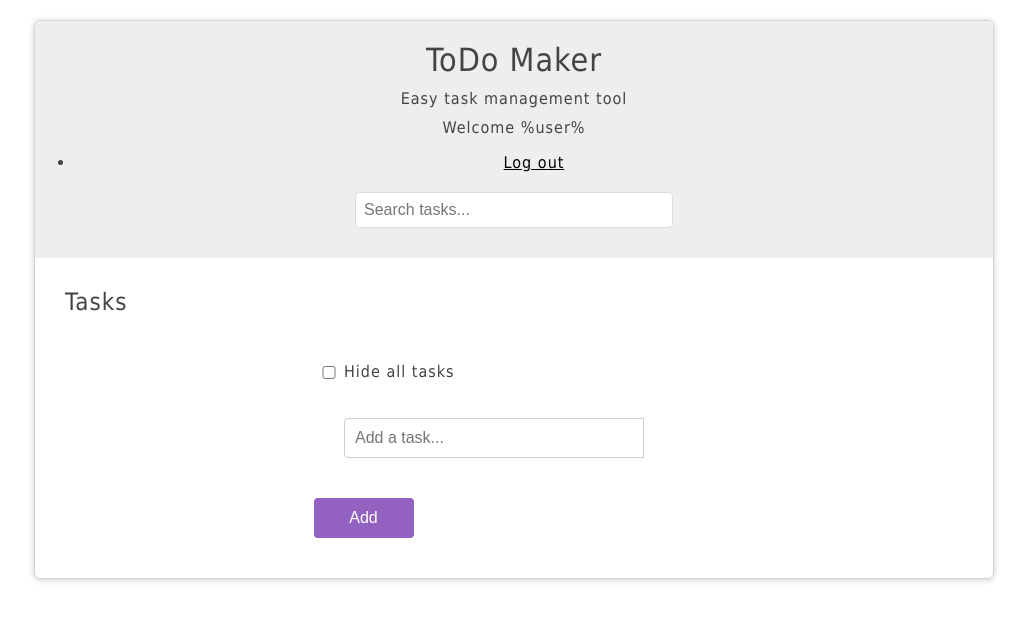
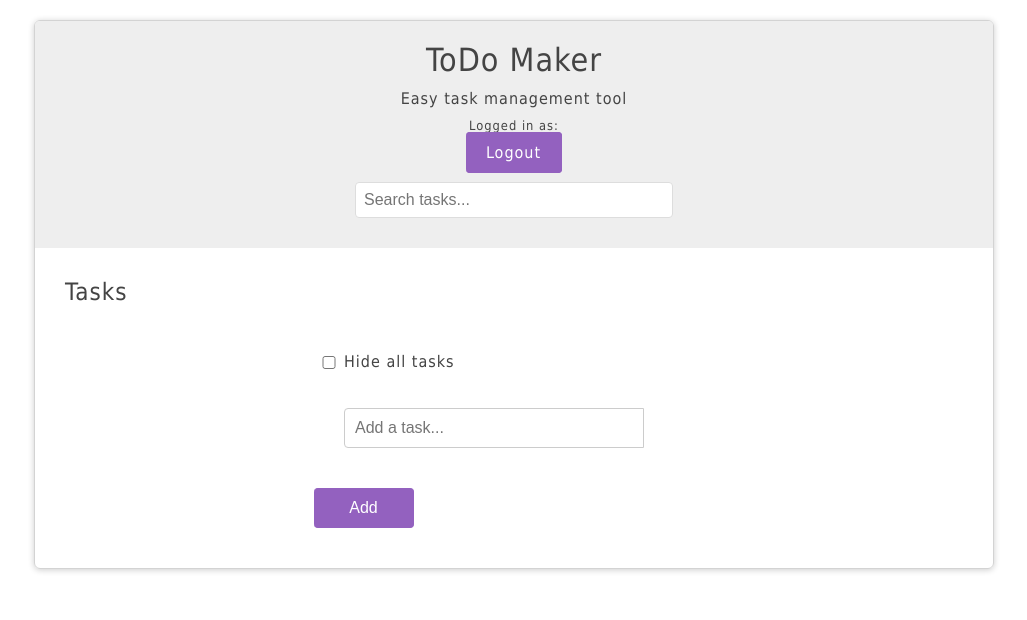
Before and after one commit to degrootruben/todo-maker, a website: page public/views/tasks.html in a window 1280 px wide. Shown: the whole page, without its empty margins (126-1153 px from the left). Drawn offline with Linux system fonts and the light colour scheme; no server answers.

Commit message:
Added email cookie so that we can display 'Logged in as: EMAIL'

```diff
--- a/app.js
+++ b/app.js
@@ -30,7 +30,6 @@ mongoose.connect(dbURI, { useNewUrlParser: true, useUnifiedTopology: true, useCr
         console.log("Connected to MongoDB-database");
     }).catch(err => console.log(err));
 
-
 // Routes
 app.get("*", checkUser);
 app.use(mainRoutes);
--- a/controllers/authController.js
+++ b/controllers/authController.js
@@ -51,6 +51,7 @@ module.exports.login_post = async (req, res) => {
         const user = await User.login(email, password);
         const token = createToken(user._id);
         res.cookie("JWT", token, { httpOnly: true, maxAge: maxAgeOfJWT * 1000 });
+        res.cookie("EMAIL", email, { maxAge: maxAgeOfJWT * 1000 });
         res.status(200).json({ user: user._id });
     }
     catch (err) {
--- a/public/frontendTaskLogic.js
+++ b/public/frontendTaskLogic.js
@@ -1,6 +1,9 @@
 document.addEventListener("DOMContentLoaded", () => {
     // Load tasks into DOM upon loading page
     const todoListDOM = document.querySelector("#task-list ul");
+    const email = getCookie("EMAIL");
+    const welcomeMessage = document.querySelector(".welcome-message");
+    welcomeMessage.innerHTML = `Logged in as: ${email}`;
 
     getTasks();
     async function getTasks() {
@@ -111,4 +114,22 @@ document.addEventListener("DOMContentLoaded", () => {
 
         });
     });
+
+    function getCookie(cname) {
+        let name = cname + "=";
+        let decodedCookie = decodeURIComponent(document.cookie);
+        let ca = decodedCookie.split(';');
+
+        for(let i = 0; i < ca.length; i++) {
+            let c = ca[i];
+
+            while (c.charAt(0) == ' ') {
+                c = c.substring(1);
+            }
+            if (c.indexOf(name) == 0) {
+                return c.substring(name.length, c.length);
+            }
+        }
+        return "";
+    }
 });
--- a/public/styles.css
+++ b/public/styles.css
@@ -147,3 +147,22 @@ ul#auth-ul li {
     display: inline;
     padding-left: 50px;
 }
+
+.welcome-message {
+    font-size: 0.8em;
+}
+
+.btn{
+    text-decoration: none;
+    border: 1px solid #9361bf;
+    background: #9361bf;
+    padding: 10px 20px;
+    font-size: 16px;
+    margin: 0;
+    border-radius: 4px;
+    cursor: pointer;
+    width: 100px;
+    margin: 20px 0;
+    border-left: 0;
+    color: white;
+}
--- a/public/views/tasks.html
+++ b/public/views/tasks.html
@@ -14,11 +14,9 @@
 	    	<div id="page-banner">
 	    		<h1 class="title">ToDo Maker</h1>
 				<p>Easy task management tool</p>
-				<p class="welcome-message">Welcome %user%</p>
+				<p class="welcome-message">Welcome </p>
 		  		<nav>
-					<ul>
-						<li><a href="/logout" class="log">Log out</a></li>
-					</ul>
+					<a href="/logout" class="btn">Logout</a>
 				</nav>
         		<form id="search-tasks">
             		<input type="text" placeholder="Search tasks..." />
```
